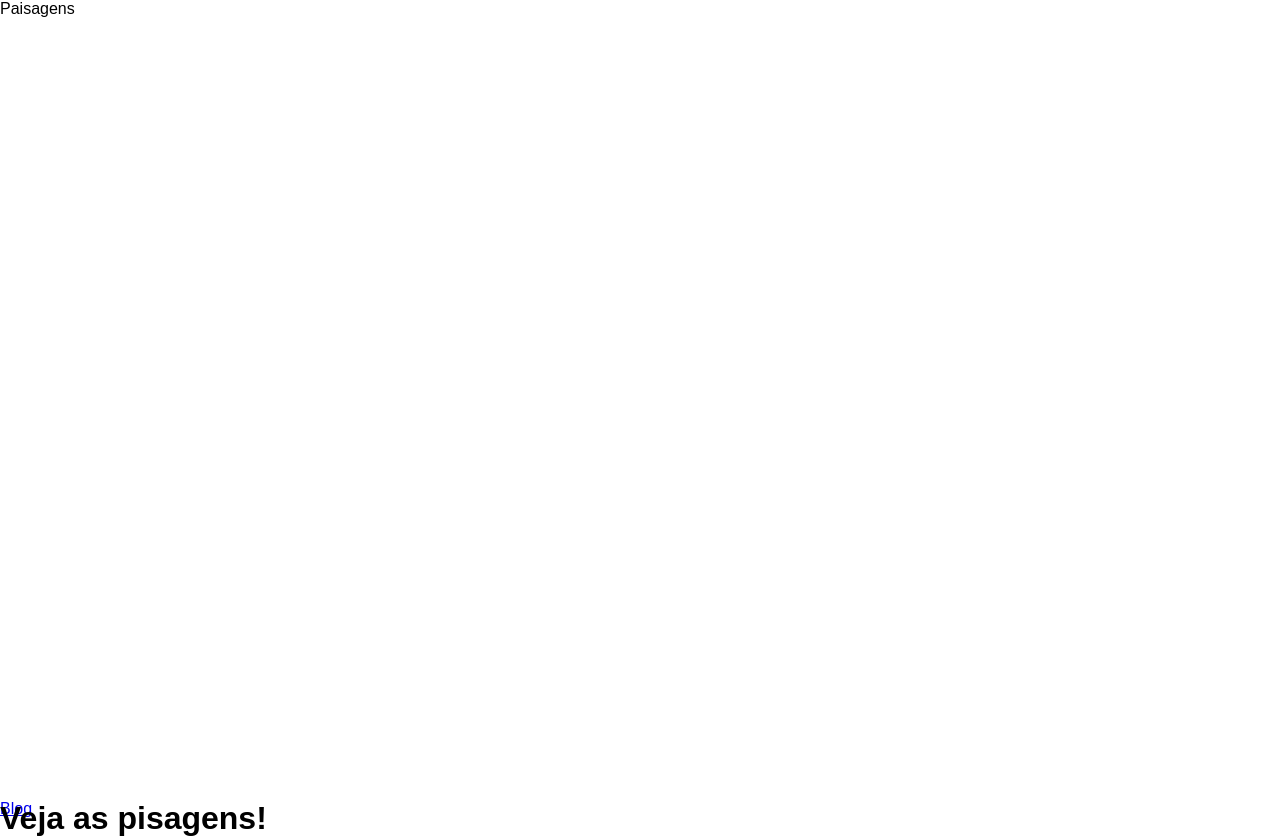
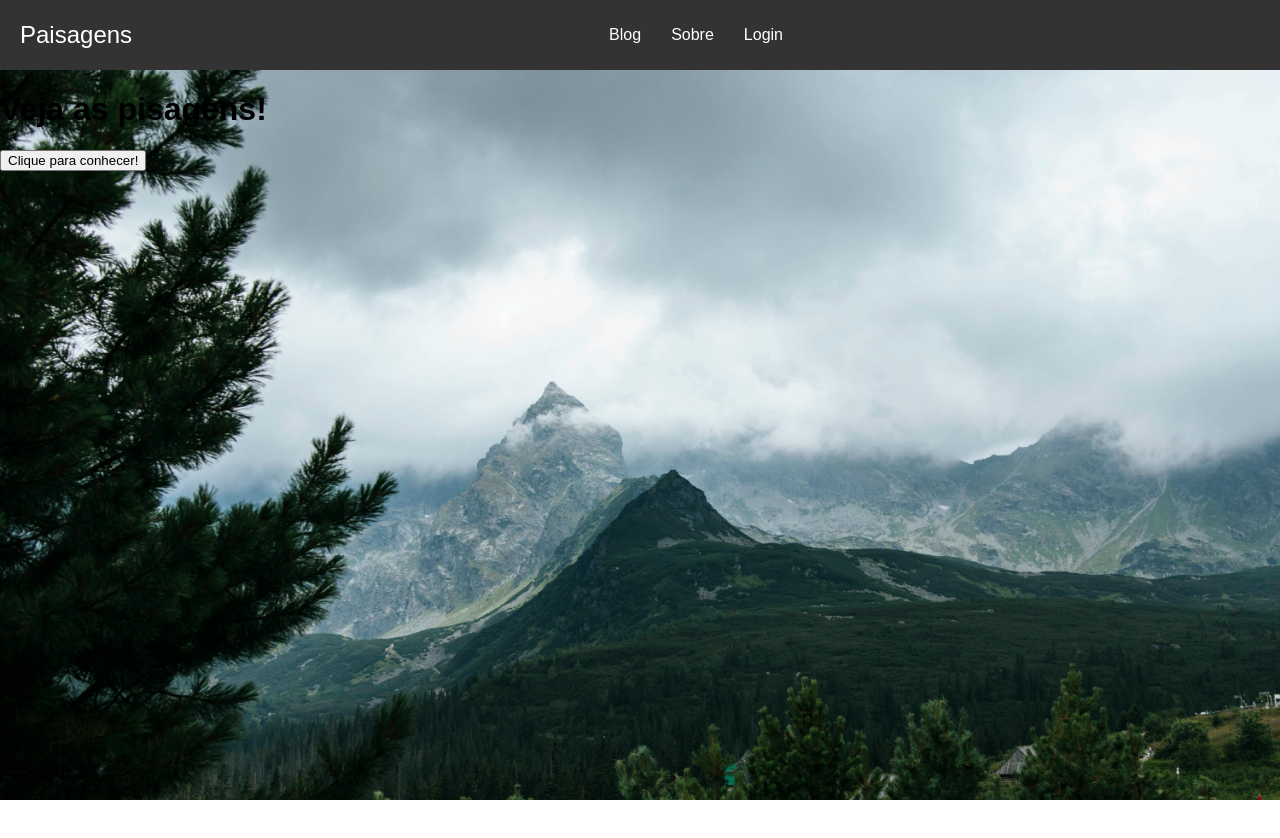
Before and after one commit to cristiandoring/menu-navegacao-responsivo, a plain HTML site: page index.html in a window 1280 px wide. Shown: the top 838 px of the page. After the commit the page ends 800 px from the top, so only its background shows below. Drawn offline with Linux system fonts and the light colour scheme.

Commit message:
Estilização do menu de navegação

```diff
--- a/style.css
+++ b/style.css
@@ -1,9 +1,59 @@
 @charset "UTF-8";
 
-*{
+body,html{
     padding: 0;
     margin: 0;
     font-family: Arial, Helvetica, sans-serif;
     height: 100%;
     box-sizing: border-box;
 }
+
+body{
+    background-image: url('imagens/background.jpg');
+    background-position: center;
+    background-repeat: no-repeat;
+    background-size: cover;
+}
+
+.navbar{
+    background-color: #333;
+    color:white;
+    display: flex;
+    justify-content: space-between;
+    align-items: center;
+    padding: 10px 20px;
+    height: 50px;
+}
+
+.logo{
+    font-size: 24px;
+}
+
+.nav-links-desktop{
+    list-style: none;
+    margin: 0;
+    padding: 0;
+    display: flex;
+
+}
+
+.nav-links-desktop li{
+    padding: 0 15px;
+
+}
+
+.nav-links-desktop a{
+    text-decoration: none;
+    color: white;
+    transition: 0.3s;
+
+}
+
+.nav-links-desktop a:hover{
+
+    color: rgb(8, 140, 8);
+    background-color: white;
+    padding: 5px 10px;
+    border-radius: 3px;
+    transition: 0.5s;
+}
```
